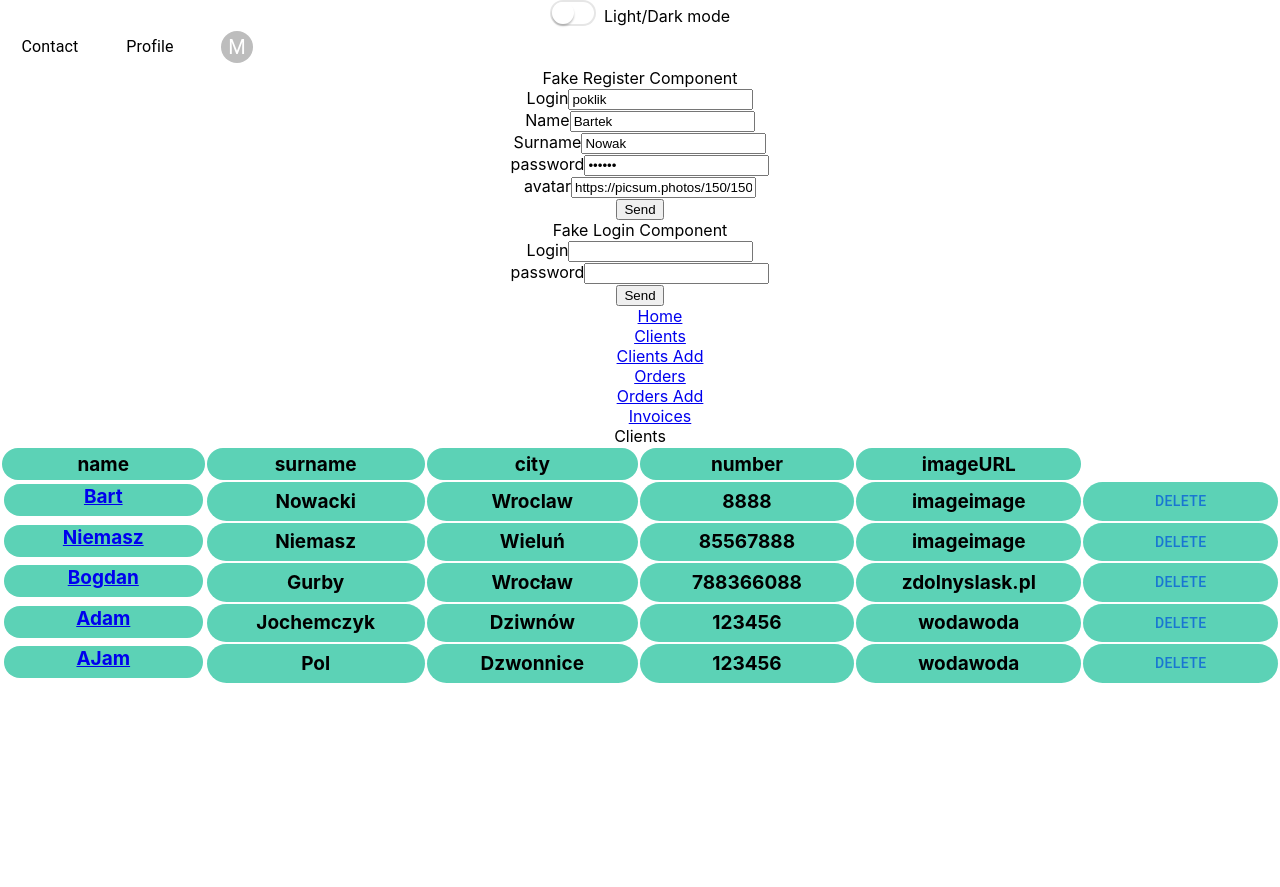
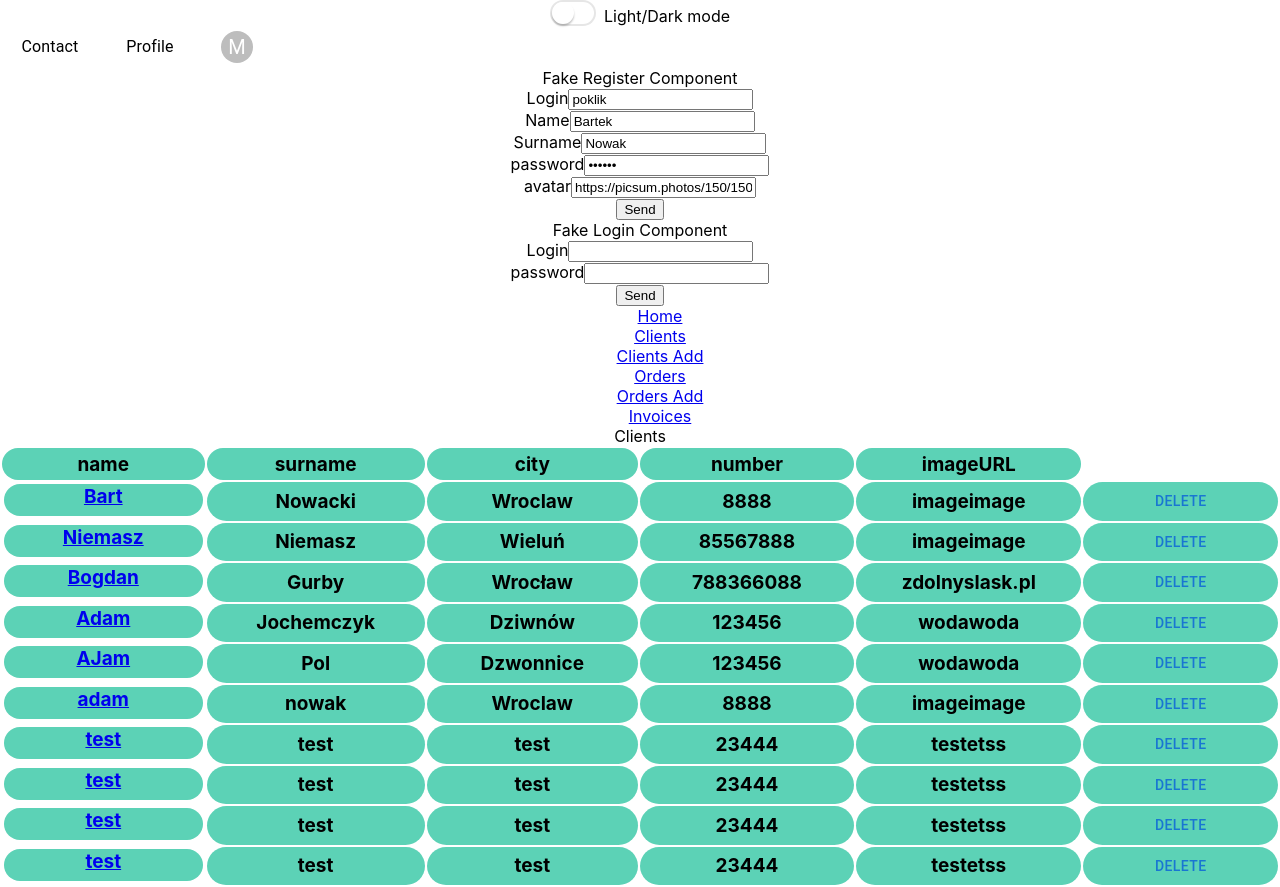
Before and after one commit to nowackibartosz/CRUD-app, a React (Create React App) app: page /clients in a window 1280 px wide. Before the commit the page ends 800 px from the top, so only its background shows below. Built offline with nearby package versions, Linux system fonts and the light colour scheme; data requests are answered from the project's data file.

Commit message:
alert context

```diff
--- a/db.json
+++ b/db.json
@@ -54,9 +54,70 @@
       "imageURL": "wodawoda",
       "number": "123456",
       "id": 5
+    },
+    {
+      "name": "adam",
+      "surname": "nowak",
+      "street": "langiewicza",
+      "code": "49-988",
+      "city": "Wroclaw",
+      "region": "Wroclawski",
+      "imageURL": "imageimage",
+      "number": "8888",
+      "id": 6
+    },
+    {
+      "name": "test",
+      "surname": "test",
+      "street": "tetett",
+      "code": "45-988",
+      "city": "test",
+      "region": "test",
+      "imageURL": "testetss",
+      "number": "23444",
+      "id": 7
+    },
+    {
+      "name": "test",
+      "surname": "test",
+      "street": "tetett",
+      "code": "45-988",
+      "city": "test",
+      "region": "test",
+      "imageURL": "testetss",
+      "number": "23444",
+      "id": 8
+    },
+    {
+      "name": "test",
+      "surname": "test",
+      "street": "tetett",
+      "code": "45-988",
+      "city": "test",
+      "region": "test",
+      "imageURL": "testetss",
+      "number": "23444",
+      "id": 9
+    },
+    {
+      "name": "test",
+      "surname": "test",
+      "street": "tetett",
+      "code": "45-988",
+      "city": "test",
+      "region": "test",
+      "imageURL": "testetss",
+      "number": "23444",
+      "id": 10
     }
   ],
   "orders": [
+    {
+      "tele": "85567888",
+      "body": "trawa",
+      "description": "koszenie trawy",
+      "id": 1
+    },
     {
       "tele": "8888",
       "body": "beton",
--- a/package.json
+++ b/package.json
@@ -8,6 +8,7 @@
     "@mui/icons-material": "^5.10.9",
     "@mui/material": "^5.10.12",
     "@tanstack/react-query": "^4.12.0",
+    "@tanstack/react-query-devtools": "^4.14.5",
     "@testing-library/jest-dom": "^5.16.5",
     "@testing-library/react": "^13.4.0",
     "@testing-library/user-event": "^13.5.0",
--- a/src/App.js
+++ b/src/App.js
@@ -1,3 +1,4 @@
+import React from "react"
 import Home from "./components/Home";
 import Clients from "./components/Zad1/Clients/Clients";
 import ClientsAdd from "./components/Zad1/ClientsAdd";
@@ -8,7 +9,7 @@ import ClientsIdEdit from "./components/Zad1/ClientsIdEdit";
 import Orders from "./components/Zad1/Orders/Orders";
 import OrdersAdd from "./components/Zad1/OrdersAdd";
 import OrdersId from "./components/Zad1/OrdersId";
-import Invoice from "./components/Zad1/Invoice";
+// import Invoice from "./components/Zad1/Invoice";
 
 import "./App.css";
 
@@ -25,6 +26,11 @@ import ProtectedWrapper from "./components/ProtectedWrapper/ProtectedWrapper";
 import { Suspense } from "react";
 import { ErrorBoundary } from "react-error-boundary";
 import { useThemeContext } from "./components/ThemeContext/ThemeContext";
+import { AlertProvider } from "./components/AlertContext/AlertContext";
+import { Alert } from "./components/AlertContext/AlertContext";
+import { ReactQueryDevtools } from '@tanstack/react-query-devtools'
+const Invoice=React.lazy(()=>import("./components/Zad1/Invoice"))
+
 //Tworzymy klienta
 
 
@@ -42,10 +48,15 @@ function App() {
 
   return (
     <div className={isDarkTheme ? "AppDark" : "App"}>
+
       <ErrorBoundary fallback={<div>ErrorBoundary</div>}>
         <Suspense fallback={<div>Lazy suspense</div>}>
-
+        <AlertProvider>
+          <Alert />
           <QueryClientProvider client={queryClient}>
+            {process.env.NODE_ENV === "development" && (
+          <ReactQueryDevtools position="top-right" initialIsOpen={false} />
+        )}
             <ThemeButton/>
             <AccountMenu />
               <FakeRegisterComponent />
@@ -94,7 +105,7 @@ function App() {
               </Routes>
             </BrowserRouter>
             </QueryClientProvider>
-
+            </AlertProvider>
         </Suspense>
       </ErrorBoundary>
     </div>
--- /dev/null
+++ b/src/components/AlertContext/AlertContext.jsx
@@ -0,0 +1,37 @@
+import { createContext, useState, useContext } from "react";
+const AlertContext = createContext(undefined);
+
+export const AlertProvider = ({ children }) => {
+  const [alert, setAlert] = useState("none");
+  const [alertText, setAlertText] = useState("");
+
+  const showNotification = (text, type, timeout) => {
+    setAlertText(text);
+    setAlert(type);
+    setTimeout(() => {
+      clear();
+    }, timeout * 1000 || 10000);
+  };
+
+  const clear = () => setAlert("none");
+
+  return (
+    <AlertContext.Provider value={{ alert, alertText, showNotification }}>
+      {children}
+    </AlertContext.Provider>
+  );
+};
+export const useAlertContext = () => {
+  const ctx = useContext(AlertContext);
+
+  if (!ctx) {
+    // poza komponentem zwróci nulla
+    throw new Error("Missing themeContext, it's not wrapped in ThemeProvider");
+  }
+  return ctx;
+};
+
+export const Alert = () => {
+  const { alert, alertText } = useAlertContext();
+  return alert !== "none" ? <p>{alertText}</p> : null;
+};
--- a/src/components/FakeLoginComponent/FakeLoginComponent.jsx
+++ b/src/components/FakeLoginComponent/FakeLoginComponent.jsx
@@ -1,9 +1,12 @@
 import React from "react";
 import { useUserContext } from "../UserContext/UserContext";
 import { useFormik } from "formik";
+import { useAlertContext } from "../AlertContext/AlertContext";
+
 
 const FakeLoginComponent = () => {
   const { isLogged, users, logIn } = useUserContext();
+  const { showNotification } = useAlertContext();
   const formik = useFormik({
     initialValues: {
       login: "",
@@ -16,6 +19,7 @@ const FakeLoginComponent = () => {
         users[0].login === formik.values.login &&
         users[0].password === formik.values.password
       ) {
+        showNotification("Zalogowałeś się", "success", 5)
         logIn();
       } else {
         console.log("błędne hasło");
--- a/src/components/UserContext/UserContext.jsx
+++ b/src/components/UserContext/UserContext.jsx
@@ -8,12 +8,18 @@ export const UserProvider = ({ children }) => {
   const [users, setUsers] = useState([]);
 
   const logIn = () => {
+    // znalezc usera po username, i sprawdzic jego haslo
     setIsLogged(true);
   };
 
   const logOut = () => {
     setIsLogged(false);
   };
+
+  const handleRegister=(values)=>{
+    //TODO czy istnieje jak istnieje to nie mozesz zarejestrować
+    // setUsers(prev=>[...prev,values])
+  }
   return (
     <UserContext.Provider value={{ isLogged, users, setUsers, logIn, logOut }}>
       {children}
--- a/src/components/Zad1/Clients/Clients.jsx
+++ b/src/components/Zad1/Clients/Clients.jsx
@@ -37,6 +37,11 @@ const Clients = () => {
   const handleClose = () => {
     setOpen(false);
   };
+
+  const handleDeleteEl=()=>{
+      handleDelete(elModal)
+       queryClient.invalidateQueries(['clients'])
+  }
 
   if (isLoading) {
     return <p>Loading...</p>;
@@ -93,10 +98,7 @@ const Clients = () => {
           <div className="hihi">
             <Button
               onClick={() => {
-                handleDelete(elModal);
-
-
-                queryClient.invalidateQueries({ queryKey: ['clients'] })
+                handleDeleteEl();
                 handleClose();
 
               }}
--- a/src/components/Zad1/ClientsAdd.jsx
+++ b/src/components/Zad1/ClientsAdd.jsx
@@ -3,6 +3,8 @@ import React from "react";
 import { useFormik } from "formik";
 import { yupSchema } from "../Validation/Val";
 import { addClient } from "../Serwis/clientService";
+import {useMutation,useQueryClient} from "@tanstack/react-query"
+import { useAlertContext } from "../AlertContext/AlertContext";
 // # Zadanie 2
 
 // Podstrona na dodawanie klientów implementacja. <br />
@@ -22,6 +24,20 @@ import { addClient } from "../Serwis/clientService";
 // - [ ] w detalach klienta dodaj przycisk edit, który przeniesie użykownika na formularz do edycji klienta, podstrona powinna zawierać przyciski cancel (przenosi na poprzednią stronę) i update (aktualizuje dane), na ten moment formularz statyczny (nie robi nic)
 
 const ClientsAdd = () => {
+  const { showNotification } = useAlertContext();
+  const queryClient = useQueryClient()
+  const mutation=useMutation(async (values)=>{
+    await addClient(values)
+  },{
+    onSucces: ()=>{
+      queryClient.invalidateQueries("clients")
+      showNotification("Dodałeś klienta","success",3)
+    },
+    onError:()=>{
+
+      showNotification("Nie udało się dodać","error",5)
+    }
+  })
   const formik = useFormik({
     initialValues: {
       name: "",
@@ -34,9 +50,9 @@ const ClientsAdd = () => {
       number: "",
     },
     onSubmit: (values) => {
-      addClient(values);
+     mutation.mutate(values);
     },
-    validationSchema: yupSchema, //wpięcie schematu walidacji
+    //validationSchema: yupSchema, //wpięcie schematu walidacji
   });
 
   return (
```
Also changed, not shown: src/components/AlertContext/AlertContext.css (added), 1 other file (tests, documents, lock files or other folders).
